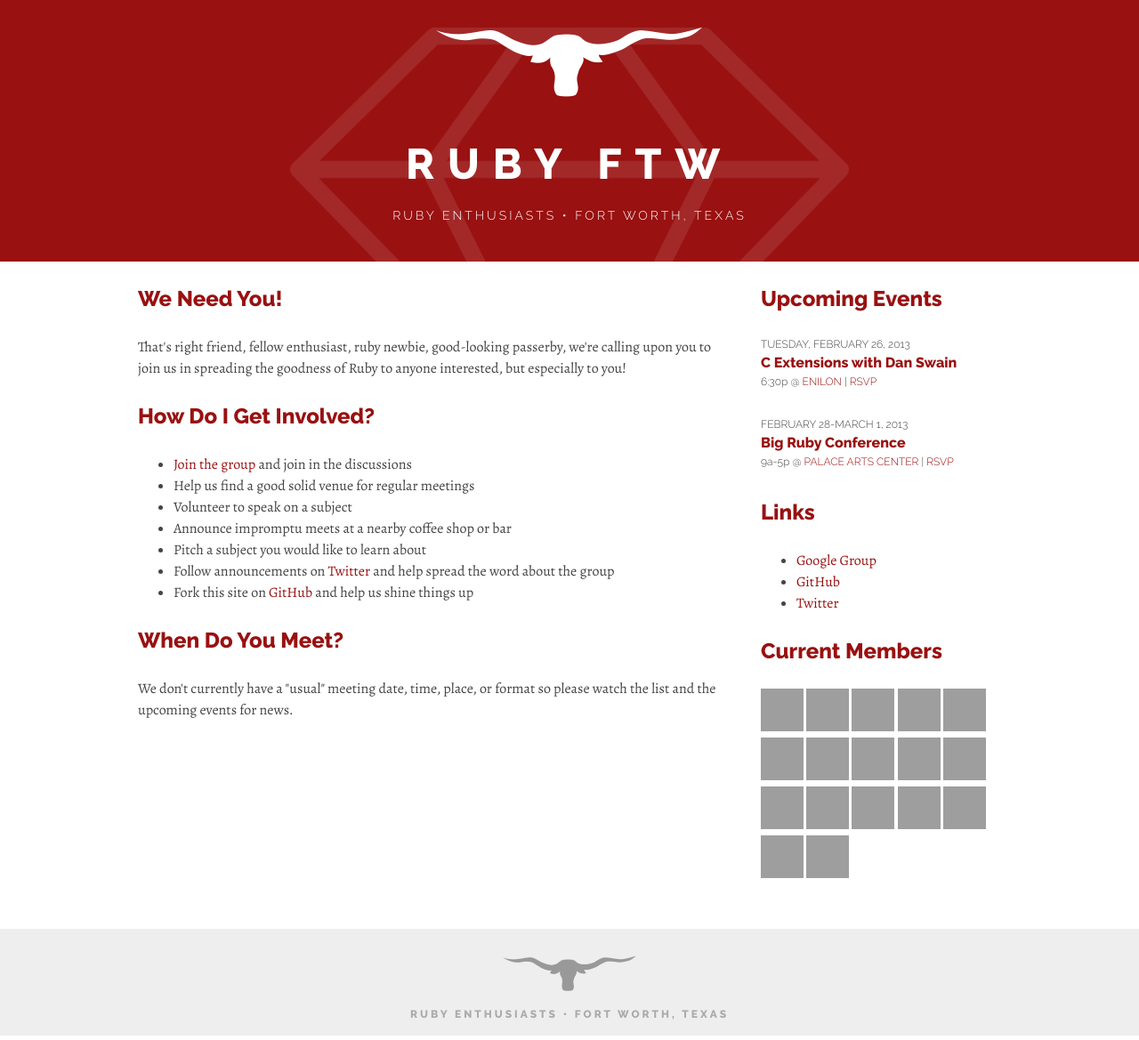
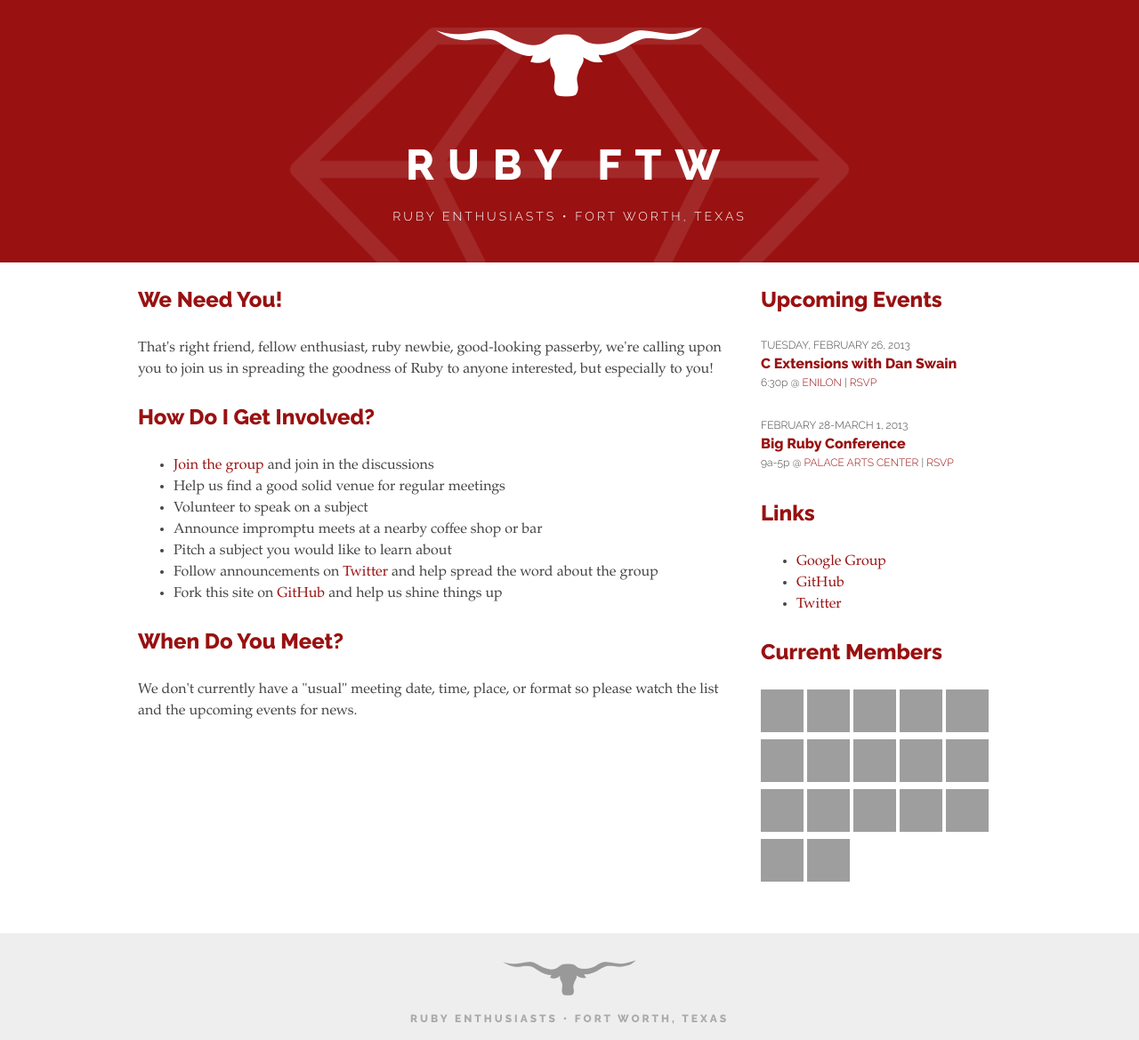
Before and after one commit to rubyftw/rubyftw.github.io, a Jekyll site: the page built from index.html, in a window 1280 px wide. Shown: the whole page at 89% size. Built offline with Jekyll 4.4.1, drawn with Linux system fonts in a browser that asks for light colours; some web fonts are replaced; grey boxes are pictures that could not be loaded.

Commit message:
Use Gentium instead of Alegreya

```diff
--- a/_layouts/default.html
+++ b/_layouts/default.html
@@ -9,7 +9,7 @@
     <meta name="viewport" content="width=device-width" />
 
     <link href="/stylesheets/desktop.css" rel="stylesheet" />
-    <link href='http://fonts.googleapis.com/css?family=Raleway:800,300|Alegreya:400italic,700italic,400,700' rel='stylesheet' />
+    <link href='http://fonts.googleapis.com/css?family=Raleway:800,300|Gentium+Basic:400italic,700italic,400,700' rel='stylesheet' />
   </head>
   <body>
     <div class="wrap">
--- a/stylesheets/desktop.css
+++ b/stylesheets/desktop.css
@@ -15,7 +15,7 @@ html, body {
 
 body {
   color: #444;
-  font-family: 'Alegreya', 'Palatino', 'Palatino Linotype', serif;
+  font-family: 'Gentium Basic', 'Palatino', 'Palatino Linotype', serif;
   line-height: 1.5;
 }
 
@@ -163,7 +163,7 @@ a {
   }
 
   .site-subtitle .city {
-    font-family: 'Alegreya', serif;
+    font-family: 'Gentium Basic', serif;
     font-style: italic;
     letter-spacing: normal;
     text-transform: none;
```
